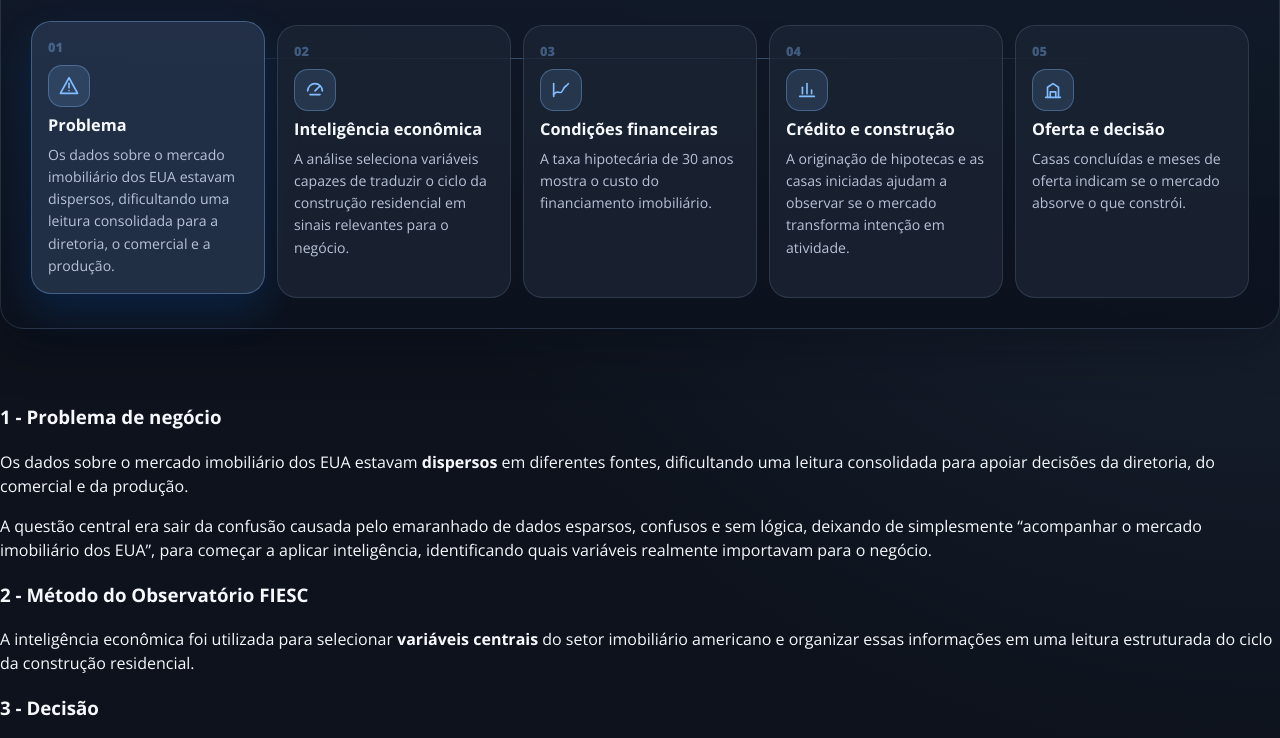
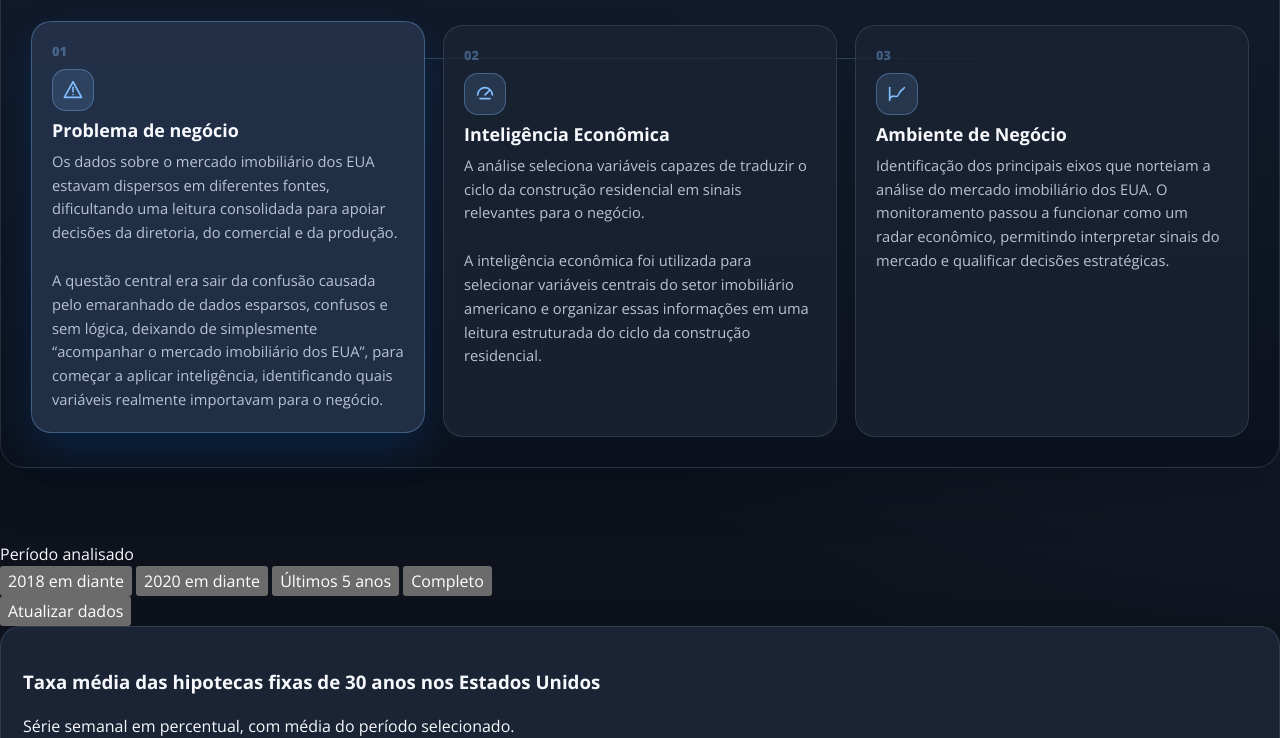
Before and after one commit to brunohaeming-obs/cases_portal, a plain HTML site: page case-imobiliario-eua/frontend/index.html in a window 1280 px wide. Shown: the part 190-928 px from the top of the page. Drawn offline with nearby package versions, Linux system fonts and the light colour scheme; files that its build step writes are made by us from their sources.

Commit message:
cleaning do topo

```diff
--- a/case-imobiliario-eua/frontend/css/story.css
+++ b/case-imobiliario-eua/frontend/css/story.css
@@ -33,8 +33,8 @@
 .story-summary__grid {
   position: relative;
   display: grid;
-  grid-template-columns: repeat(5, minmax(0, 1fr));
-  gap: 12px;
+  grid-template-columns: repeat(3, minmax(0, 1fr));
+  gap: 18px;
 }
 
 .story-summary__grid::before {
@@ -53,8 +53,8 @@
   display: grid;
   grid-template-rows: auto auto auto 1fr;
   gap: 8px;
-  min-height: 225px;
-  padding: 16px;
+  min-height: 300px;
+  padding: 20px;
   border: 1px solid var(--color-border);
   border-radius: var(--radius-lg);
   background: rgba(27, 36, 52, 0.82);
@@ -100,14 +100,14 @@
 
 .story-summary__title {
   color: var(--color-text);
-  font-size: 1.02rem;
+  font-size: 1.12rem;
   line-height: 1.28;
 }
 
 .story-summary__description {
   color: var(--color-text-muted);
-  font-size: 0.88rem;
-  line-height: 1.58;
+  font-size: 0.92rem;
+  line-height: 1.62;
 }
 
 .opening-copy::before,
--- a/case-imobiliario-eua/frontend/index.html
+++ b/case-imobiliario-eua/frontend/index.html
@@ -4,12 +4,12 @@
     <meta charset="UTF-8" />
     <meta name="viewport" content="width=device-width, initial-scale=1.0" />
     <title>Monitoramento estratégico do setor imobiliário dos EUA</title>
-    <link rel="stylesheet" href="/static/css/tokens.css?v=20260515-kpi-strategy-pill" />
-    <link rel="stylesheet" href="/static/css/layout.css?v=20260515-kpi-strategy-pill" />
-    <link rel="stylesheet" href="/static/css/components.css?v=20260515-kpi-strategy-pill" />
-    <link rel="stylesheet" href="/static/css/story.css?v=20260515-kpi-strategy-pill" />
+    <link rel="stylesheet" href="/static/css/tokens.css?v=20260515-summary-three" />
+    <link rel="stylesheet" href="/static/css/layout.css?v=20260515-summary-three" />
+    <link rel="stylesheet" href="/static/css/components.css?v=20260515-summary-three" />
+    <link rel="stylesheet" href="/static/css/story.css?v=20260515-summary-three" />
     <script defer src="https://cdn.jsdelivr.net/npm/echarts@5/dist/echarts.min.js"></script>
-    <script type="module" src="/static/js/main.js?v=20260515-kpi-strategy-pill"></script>
+    <script type="module" src="/static/js/main.js?v=20260515-summary-three"></script>
   </head>
   <body>
     <header class="hero page-shell" aria-labelledby="page-title">
@@ -26,78 +26,32 @@
           <h2 id="summary-title">Jornada da Inteligência Econômica</h2>
           <p>Da identificação do problema à transformação dos dados em decisão estratégica.</p>
         </div>
-        <nav class="story-summary__grid" aria-label="Jornada da Inteligência Econômica">
-          <a class="story-summary__item is-active" href="#problema" data-summary-link="problema">
+        <div class="story-summary__grid" aria-label="Jornada da Inteligência Econômica">
+          <article class="story-summary__item is-active">
             <span class="story-summary__number">01</span>
             <span class="story-summary__icon" aria-hidden="true">
               <svg viewBox="0 0 24 24"><path d="M12 3 2.6 20h18.8L12 3Z"/><path d="M12 9v5"/><path d="M12 17h.01"/></svg>
             </span>
-            <strong class="story-summary__title">Problema</strong>
-            <span class="story-summary__description">Os dados sobre o mercado imobiliário dos EUA estavam dispersos, dificultando uma leitura consolidada para a diretoria, o comercial e a produção.</span>
-          </a>
-          <a class="story-summary__item" href="#metodo" data-summary-link="metodo">
+            <strong class="story-summary__title">Problema de negócio</strong>
+            <span class="story-summary__description">Os dados sobre o mercado imobiliário dos EUA estavam dispersos em diferentes fontes, dificultando uma leitura consolidada para apoiar decisões da diretoria, do comercial e da produção.<br><br>A questão central era sair da confusão causada pelo emaranhado de dados esparsos, confusos e sem lógica, deixando de simplesmente “acompanhar o mercado imobiliário dos EUA”, para começar a aplicar inteligência, identificando quais variáveis realmente importavam para o negócio.</span>
+          </article>
+          <article class="story-summary__item">
             <span class="story-summary__number">02</span>
             <span class="story-summary__icon" aria-hidden="true">
               <svg viewBox="0 0 24 24"><path d="M4 13a8 8 0 0 1 16 0"/><path d="M12 13l5-5"/><path d="M6.5 17h11"/></svg>
             </span>
-            <strong class="story-summary__title">Inteligência econômica</strong>
-            <span class="story-summary__description">A análise seleciona variáveis capazes de traduzir o ciclo da construção residencial em sinais relevantes para o negócio.</span>
-          </a>
-          <a class="story-summary__item" href="#grafico-juros" data-summary-link="grafico-juros">
+            <strong class="story-summary__title">Inteligência Econômica</strong>
+            <span class="story-summary__description">A análise seleciona variáveis capazes de traduzir o ciclo da construção residencial em sinais relevantes para o negócio.<br><br>A inteligência econômica foi utilizada para selecionar variáveis centrais do setor imobiliário americano e organizar essas informações em uma leitura estruturada do ciclo da construção residencial.</span>
+          </article>
+          <article class="story-summary__item">
             <span class="story-summary__number">03</span>
             <span class="story-summary__icon" aria-hidden="true">
               <svg viewBox="0 0 24 24"><path d="M4 19V5"/><path d="M4 17c4-7 7 2 10-5 2-5 4-4 6-7"/></svg>
             </span>
-            <strong class="story-summary__title">Condições financeiras</strong>
-            <span class="story-summary__description">A taxa hipotecária de 30 anos mostra o custo do financiamento imobiliário.</span>
-          </a>
-          <a class="story-summary__item" href="#grafico-hipotecas" data-summary-link="grafico-hipotecas">
-            <span class="story-summary__number">04</span>
-            <span class="story-summary__icon" aria-hidden="true">
-              <svg viewBox="0 0 24 24"><path d="M4 19h16"/><path d="M7 16V9"/><path d="M12 16V5"/><path d="M17 16v-4"/></svg>
-            </span>
-            <strong class="story-summary__title">Crédito e construção</strong>
-            <span class="story-summary__description">A originação de hipotecas e as casas iniciadas ajudam a observar se o mercado transforma intenção em atividade.</span>
-          </a>
-          <a class="story-summary__item" href="#grafico-oferta" data-summary-link="grafico-oferta">
-            <span class="story-summary__number">05</span>
-            <span class="story-summary__icon" aria-hidden="true">
-              <svg viewBox="0 0 24 24"><path d="M4 20h16"/><path d="M6 20V9l6-4 6 4v11"/><path d="M9 20v-6h6v6"/></svg>
-            </span>
-            <strong class="story-summary__title">Oferta e decisão</strong>
-            <span class="story-summary__description">Casas concluídas e meses de oferta indicam se o mercado absorve o que constrói.</span>
-          </a>
-        </nav>
-      </section>
-
-      <section id="problema" class="intro-grid story-anchor" aria-label="Síntese do case">
-        <article class="panel-card panel-card--numbered">
-          <h3>1 - Problema de negócio</h3>
-          <p>
-            Os dados sobre o mercado imobiliário dos EUA estavam <strong>dispersos</strong> em diferentes fontes,
-            dificultando uma leitura consolidada para apoiar decisões da diretoria, do comercial e da produção.
-          </p>
-          <p>
-            A questão central era sair da confusão causada pelo emaranhado de dados esparsos, confusos e sem lógica,
-            deixando de simplesmente “acompanhar o mercado imobiliário dos EUA”, para começar a aplicar inteligência,
-            identificando quais variáveis realmente importavam para o negócio.
-          </p>
-        </article>
-        <article id="metodo" class="panel-card panel-card--numbered story-anchor">
-          <h3>2 - Método do Observatório FIESC</h3>
-          <p>
-            A inteligência econômica foi utilizada para selecionar <strong>variáveis centrais</strong> do setor
-            imobiliário americano e organizar essas informações em uma leitura estruturada do ciclo da construção
-            residencial.
-          </p>
-        </article>
-        <article class="panel-card panel-card--numbered">
-          <h3>3 - Decisão</h3>
-          <p>
-            O monitoramento passou a funcionar como um <strong>radar econômico</strong>, permitindo interpretar sinais
-            do mercado e qualificar decisões estratégicas.
-          </p>
-        </article>
+            <strong class="story-summary__title">Ambiente de Negócio</strong>
+            <span class="story-summary__description">Identificação dos principais eixos que norteiam a análise do mercado imobiliário dos EUA. O monitoramento passou a funcionar como um radar econômico, permitindo interpretar sinais do mercado e qualificar decisões estratégicas.</span>
+          </article>
+        </div>
       </section>
 
       <section class="filters-bar" aria-label="Filtros de período e atualização">
--- a/case-imobiliario-eua/frontend/js/main.js
+++ b/case-imobiliario-eua/frontend/js/main.js
@@ -47,8 +47,6 @@ const metricInsights = {
 };
 
 const summarySectionMap = {
-  problema: "problema",
-  metodo: "metodo",
   "grafico-juros": "grafico-juros",
   "grafico-hipotecas": "grafico-hipotecas",
   "grafico-casas": "grafico-hipotecas",
```
